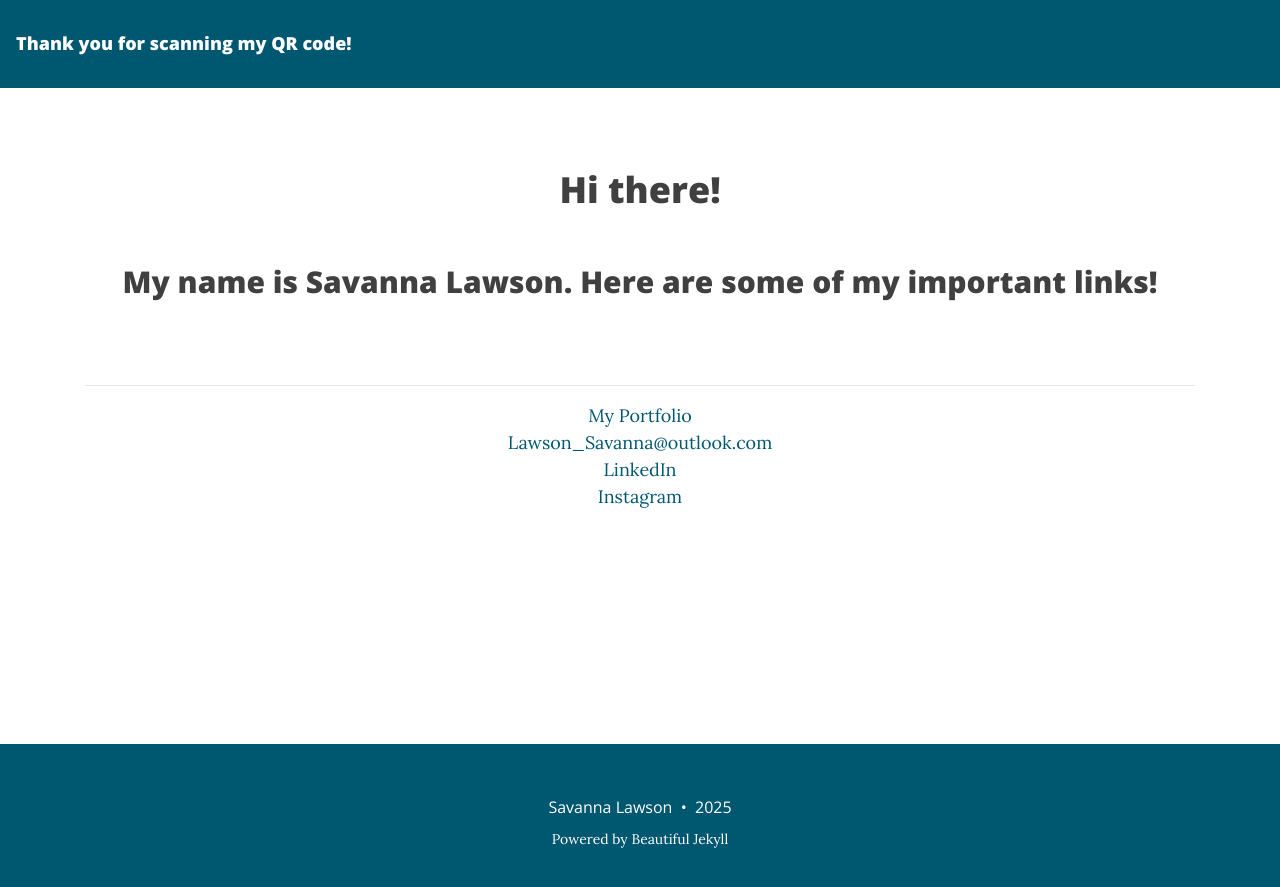
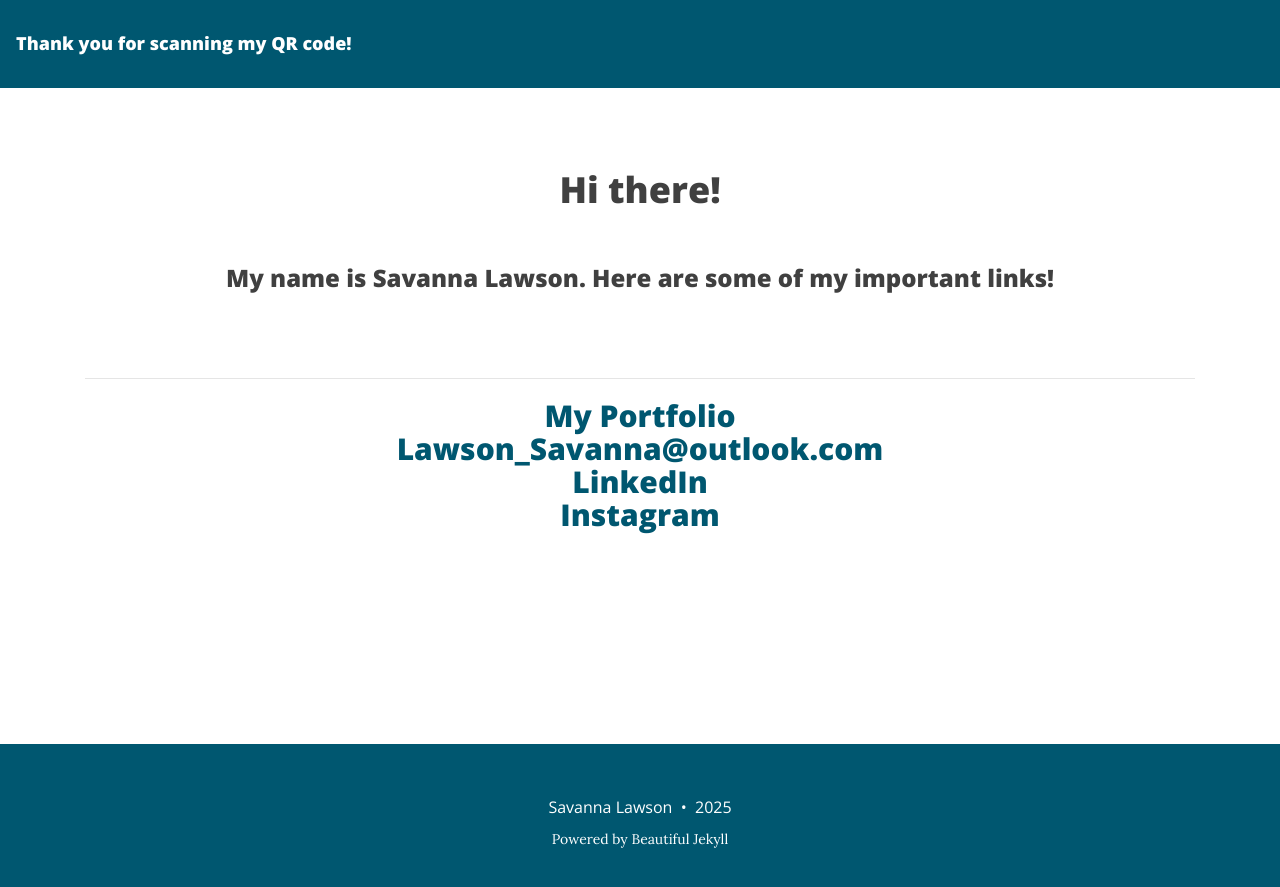
Before and after one commit to The-Lawson/Links, a Jekyll site: the page built from index.html, in a window 1280 px wide. Shown: the top 887 px of the page. Built offline with Jekyll 4.4.1, drawn with Linux system fonts in a browser that asks for light colours; the list of posts is cut into pages by our own code.

Commit message:
Update index.html

```diff
--- a/index.html
+++ b/index.html
@@ -18,11 +18,12 @@ div {text-align: center;}
 <div class="text">
 <h1>Hi there!</h1>
 <br>
-<h2>My name is Savanna Lawson. Here are some of my important links!</h2>
+<h3>My name is Savanna Lawson. Here are some of my important links!</h3>
 
 <p>
   <br>
   <hr>
+  <h2>
 <a href="https://the-lawson.github.io/">My Portfolio</a>
 <br>
 <a href="mailto:lawson_savanna@outlook.com">Lawson_Savanna@outlook.com</a>
@@ -30,6 +31,7 @@ div {text-align: center;}
 <a href="https://www.linkedin.com/in/savanna-r-lawson/">LinkedIn</a>
   <br>
   <a href="https://www.instagram.com/the_lawson_13">Instagram</a>
+</h2>
 
 </p>
 </div>
```
